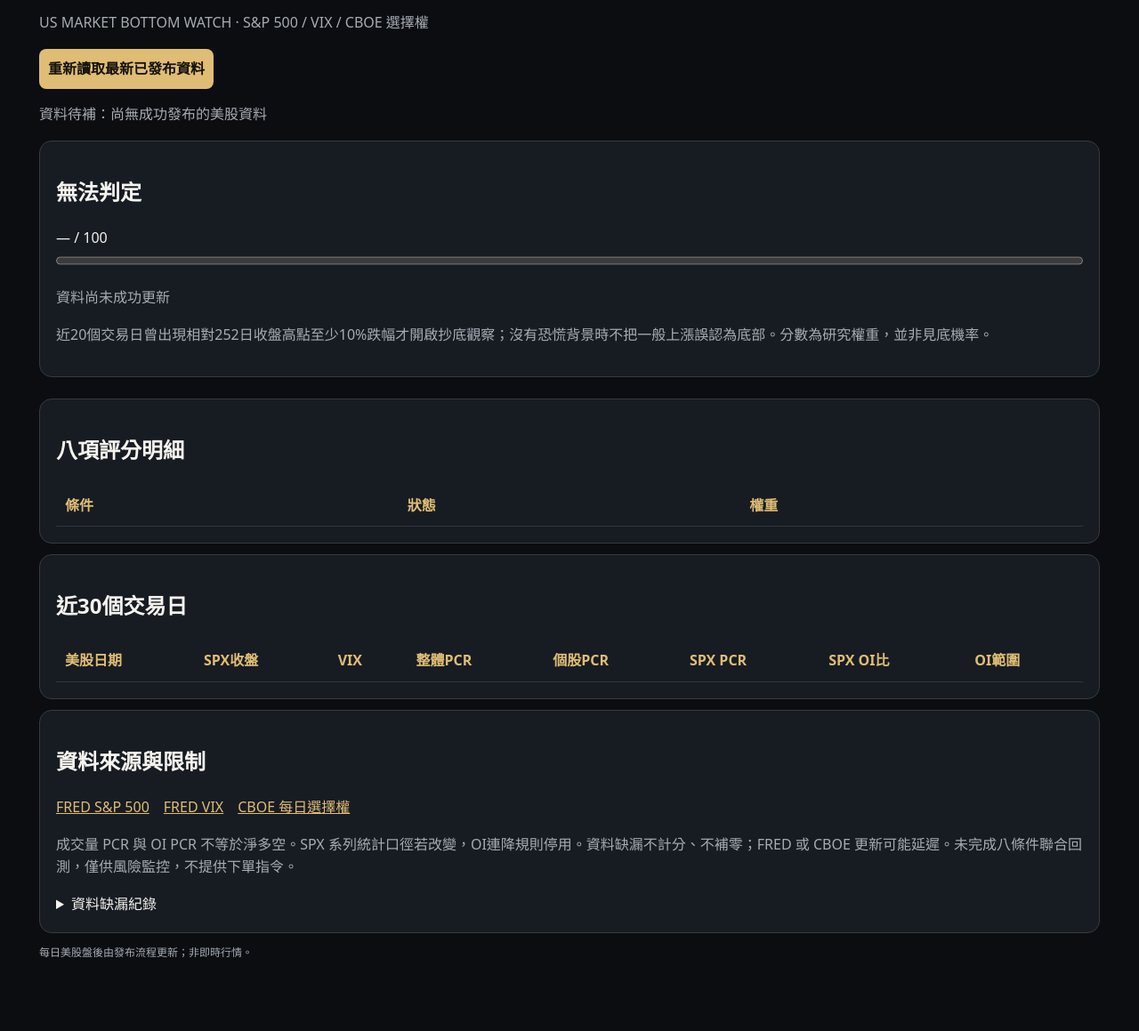
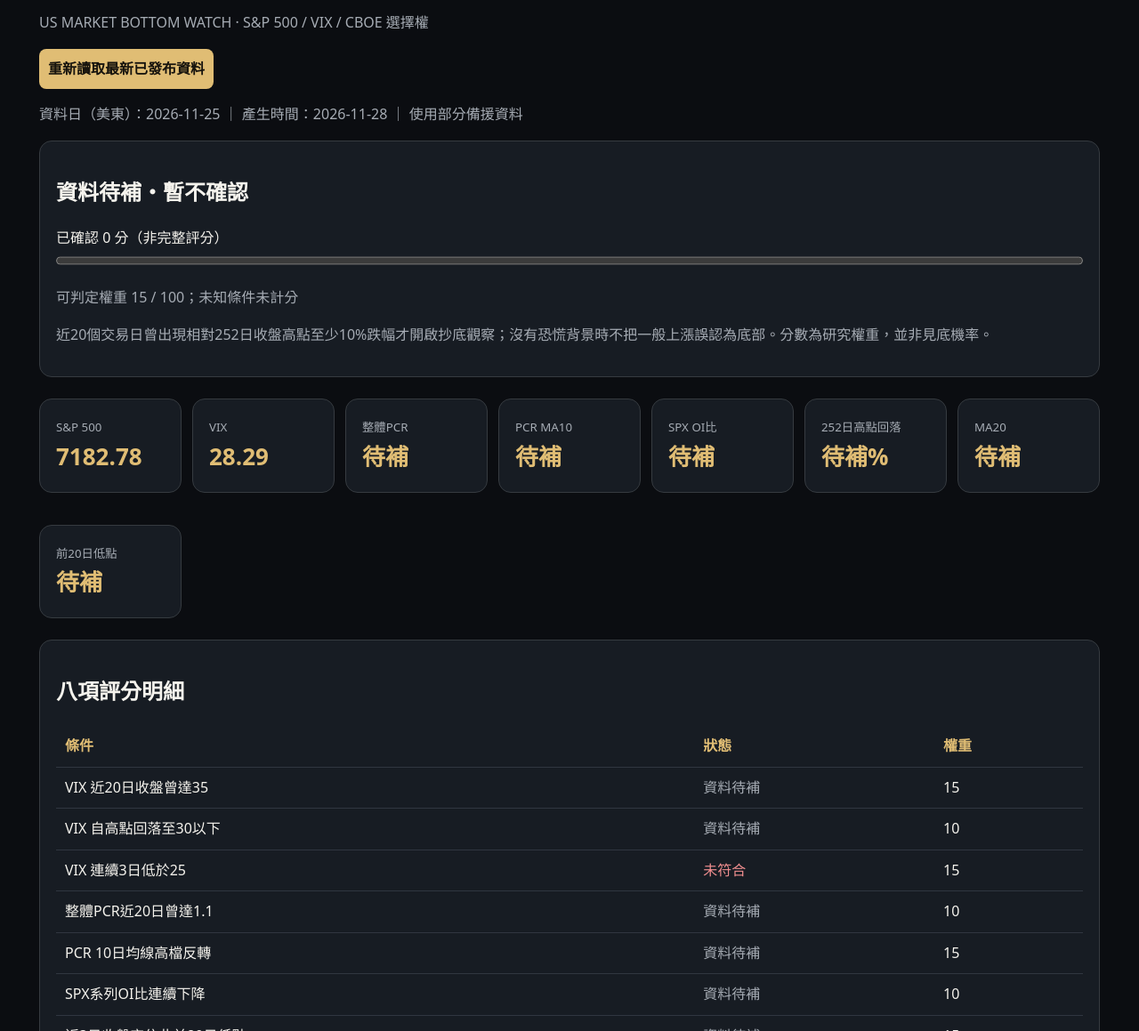
Before and after one commit to a58922314-lab/tw-holder-radar, a plain HTML site: page us-bottom.html in a window 1280 px wide. Shown: the part 141-1300 px from the top of the page at 89% size. Before the commit the page ends 1245 px from the top, so only its background shows below. Drawn offline with Linux system fonts and the light colour scheme; no server answers.

Commit message:
fix: show partial verified observations and explain source delays

```diff
--- a/us-bottom.html
+++ b/us-bottom.html
@@ -3,17 +3,17 @@
 <nav><a href="./index.html">← 大戶換手雷達</a>　<a href="./momentum-radar.html">D1 動能啟動</a></nav><h1>美股抄底監控</h1><p>US MARKET BOTTOM WATCH · S&P 500 / VIX / CBOE 選擇權</p><button id="refresh">重新讀取最新已發布資料</button><p id="status" role="status">尚未讀取資料</p>
 <section class="panel"><h2 id="stage">資料待補</h2><div id="score">— / 100</div><progress id="bar" max="100" value="0"></progress><p id="coverage">資料覆蓋度 —</p><p>近20個交易日曾出現相對252日收盤高點至少10%跌幅才開啟抄底觀察；沒有恐慌背景時不把一般上漲誤認為底部。分數為研究權重，並非見底機率。</p></section>
 <div class="cards" id="cards"></div><section class="panel"><h2>八項評分明細</h2><div class="table"><table><thead><tr><th>條件</th><th>狀態</th><th>權重</th></tr></thead><tbody id="rules"></tbody></table></div></section>
-<section class="panel"><h2>近30個交易日</h2><div class="table"><table><thead><tr><th>美股日期</th><th>SPX收盤</th><th>VIX</th><th>整體PCR</th><th>個股PCR</th><th>SPX PCR</th><th>SPX OI比</th><th>OI範圍</th></tr></thead><tbody id="history"></tbody></table></div></section><section class="panel"><h2>資料來源與限制</h2><p><a href="https://fred.stlouisfed.org/series/SP500">FRED S&P 500</a>　<a href="https://fred.stlouisfed.org/series/VIXCLS">FRED VIX</a>　<a href="https://www.cboe.com/markets/us/options/market-statistics/daily/">CBOE 每日選擇權</a></p><p>成交量 PCR 與 OI PCR 不等於淨多空。SPX 系列統計口徑若改變，OI連降規則停用。資料缺漏不計分、不補零；FRED 或 CBOE 更新可能延遲。未完成八條件聯合回測，僅供風險監控，不提供下單指令。</p><details><summary>資料缺漏紀錄</summary><pre id="errors" style="white-space:pre-wrap"></pre></details></section><footer>每日美股盤後由發布流程更新；非即時行情。</footer></main>
+<section class="panel"><h2>近30個交易日</h2><div class="table"><table><thead><tr><th>美股日期</th><th>SPX收盤</th><th>VIX</th><th>整體PCR</th><th>個股PCR</th><th>SPX PCR</th><th>SPX OI比</th><th>OI範圍</th></tr></thead><tbody id="history"></tbody></table></div></section><section class="panel"><h2>資料來源與限制</h2><p><a href="https://fred.stlouisfed.org/series/SP500">FRED S&P 500</a>　<a href="https://fred.stlouisfed.org/series/VIXCLS">FRED VIX</a>　<a href="https://www.cboe.com/markets/us/options/market-statistics/daily/">CBOE 每日選擇權</a></p><p>成交量 PCR 與 OI PCR 不等於淨多空。SPX 系列統計口徑若改變，OI連降規則停用。資料缺漏不計分、不補零；FRED 或 CBOE 更新可能延遲。未完成八條件聯合回測，僅供風險監控，不提供下單指令。</p><details><summary>資料缺漏紀錄</summary><pre id="errors" style="white-space:pre-wrap"></pre></details></section><footer>每日美股盤後由發布流程更新，另於美東日間重試；非即時行情。</footer></main>
 <script>
 const $=id=>document.getElementById(id),fmt=(v,d=2)=>typeof v==="number"&&Number.isFinite(v)?v.toFixed(d):"待補";
 function cell(tr,v,cls){const td=document.createElement("td");td.textContent=v;if(cls)td.className=cls;tr.append(td)}
 async function load(){try{
-const resp=await fetch("./data/us_bottom.json?t="+Date.now(),{cache:"no-store"});if(!resp.ok)throw Error("尚無成功發布的美股資料");
+let resp=await fetch("./data/us_bottom.json?t="+Date.now(),{cache:"no-store"});if(!resp.ok)resp=await fetch("./data/us_bottom_seed.json?t="+Date.now(),{cache:"no-store"});if(!resp.ok)throw Error("尚無成功發布的美股資料");
 const r=await resp.json();if(!r.date||!r.latest||!Array.isArray(r.rules))throw Error("資料格式不完整");
 const age=(Date.now()-Date.parse(r.date+"T23:00:00Z"))/86400000;
-$("status").textContent="資料日（美東）："+r.date+" ｜ 產生時間："+r.generatedAt+(age>4?" ｜ 資料可能過期":"");
-$("score").textContent=r.score+" / 100";$("bar").value=r.score;$("coverage").textContent="可判定權重 "+r.coverage+" / 100；未知條件未計分";
-$("stage").textContent=age>4?"資料可能過期":r.coverage<100?"資料待補・暫不確認":!r.correctionGate?"未進入大跌觀察區":r.score>=75?"底部確認度較高（研究）":r.score>=50?"築底觀察":"恐慌／反彈觀察";
+$("status").textContent="資料日（美東）："+r.date+" ｜ 產生時間："+r.generatedAt+(age>4?" ｜ 資料可能過期":"")+(r.fallback?" ｜ 使用部分備援資料":"");
+$("score").textContent=r.coverage===100?r.score+" / 100":"已確認 "+r.score+" 分（非完整評分）";$("bar").value=r.score;$("coverage").textContent="可判定權重 "+r.coverage+" / 100；未知條件未計分";
+$("stage").textContent=age>4?"資料可能過期":r.coverage<100||r.correctionGate===null||r.fallback?"資料待補・暫不確認":!r.correctionGate?"未進入大跌觀察區":r.score>=75?"底部確認度較高（研究）":r.score>=50?"築底觀察":"恐慌／反彈觀察";
 $("cards").replaceChildren();for(const [k,v] of [["S&P 500",fmt(r.latest.spx)],["VIX",fmt(r.latest.vix)],["整體PCR",fmt(r.latest.pcr)],["PCR MA10",fmt(r.pcrMA10)],["SPX OI比",fmt(r.latest.oi)],["252日高點回落",fmt(r.drawdown)+"%"],["MA20",fmt(r.ma20)],["前20日低點",fmt(r.priorLow)]]){let e=document.createElement("div");e.className="card";let label=document.createElement("small");label.textContent=k;let b=document.createElement("strong");b.textContent=v;e.append(label,b);$("cards").append(e)}
 $("rules").replaceChildren();for(const x of r.rules){let tr=document.createElement("tr");cell(tr,x.name);cell(tr,x.pass===true?"符合":x.pass===false?"未符合":"資料待補",x.pass===true?"yes":x.pass===false?"no":"missing");cell(tr,x.weight);$("rules").append(tr)}
 $("history").replaceChildren();for(const x of [...r.history].reverse()){let tr=document.createElement("tr");for(const v of [x.date,fmt(x.spx),fmt(x.vix),fmt(x.pcr),fmt(x.equityPCR),fmt(x.spxPCR),fmt(x.oi),x.oiScope||"待補"])cell(tr,v);$("history").append(tr)}$("errors").textContent=(r.errors||[]).join("\n")||"無選擇權抓取錯誤";
```
